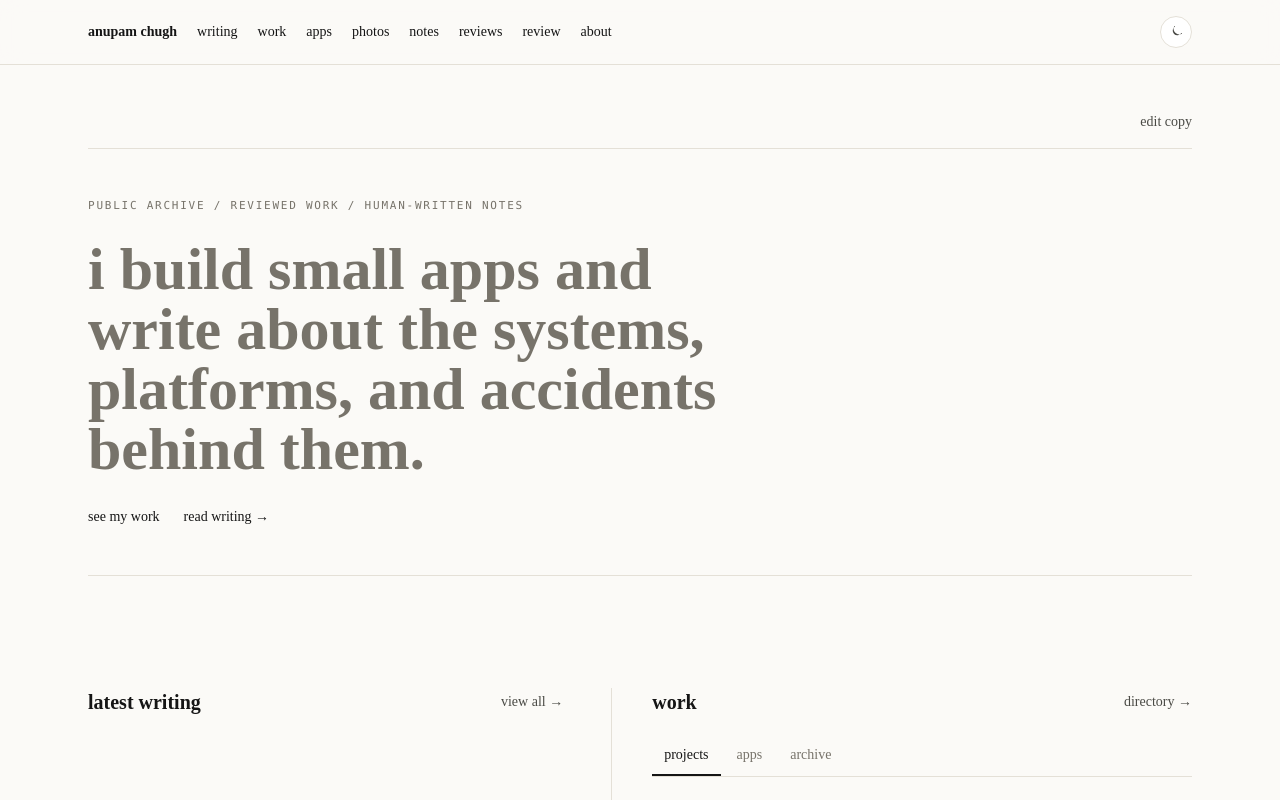
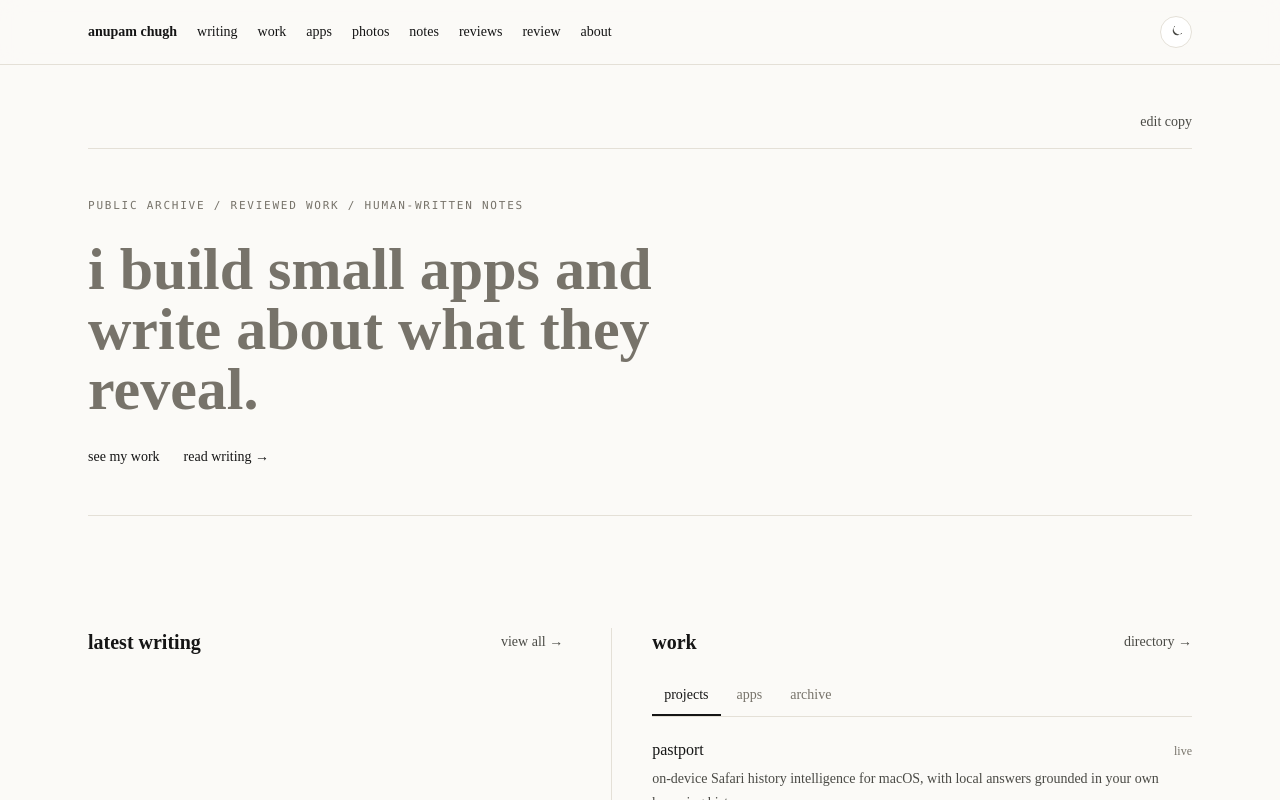
Before and after one commit to anupamchugh/anupamchugh.github.io, a Next.js app: page / in a window 1280 px wide. Shown: the top 800 px of the page. Built offline with nearby package versions, Linux system fonts and the light colour scheme.

Commit message:
shorten homepage bio to one line

```diff
--- a/components/hero.tsx
+++ b/components/hero.tsx
@@ -16,7 +16,7 @@ export default function Hero() {
           <h1 className="mt-6 max-w-2xl text-5xl font-semibold leading-tight tracking-normal text-primary sm:text-6xl">
             <EditableCopy
               storageKey="home.headline"
-              placeholder="i build small apps and write about the systems, platforms, and accidents behind them."
+              placeholder="i build small apps and write about what they reveal."
               multiline
               textareaClassName="min-h-40 text-4xl leading-tight sm:text-5xl"
             />
```
